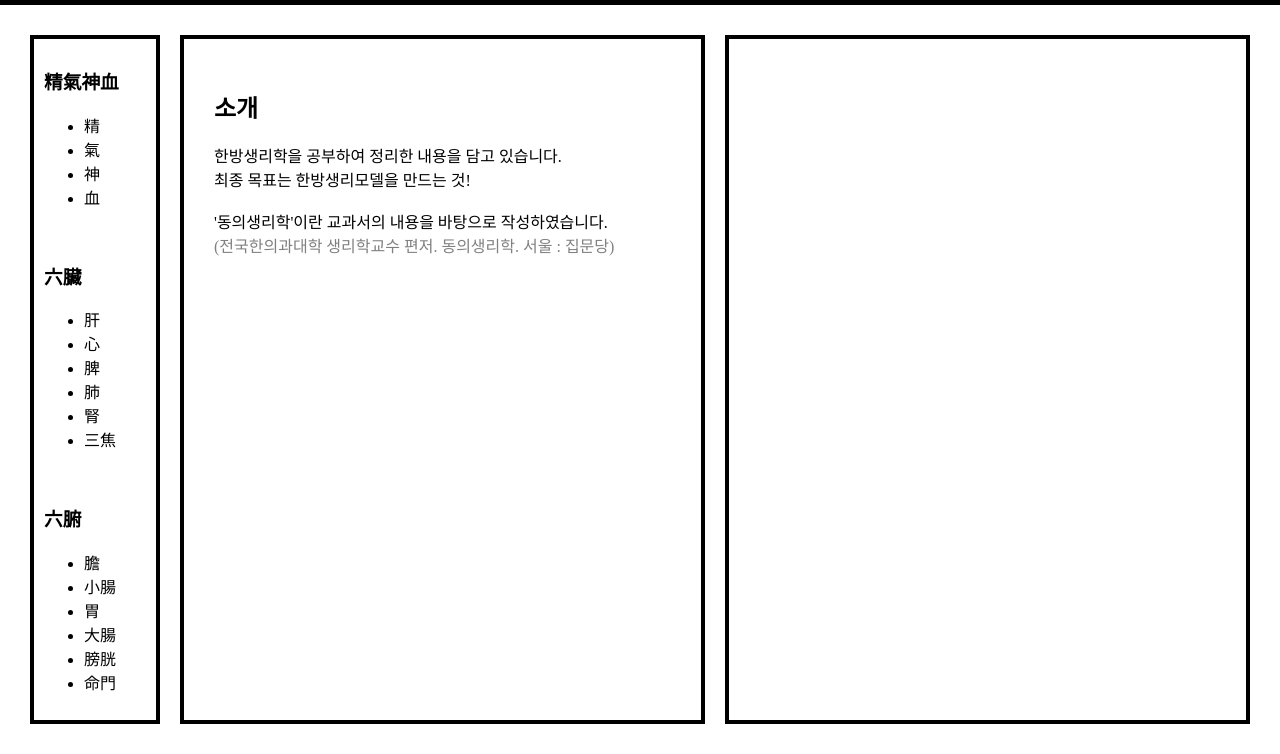
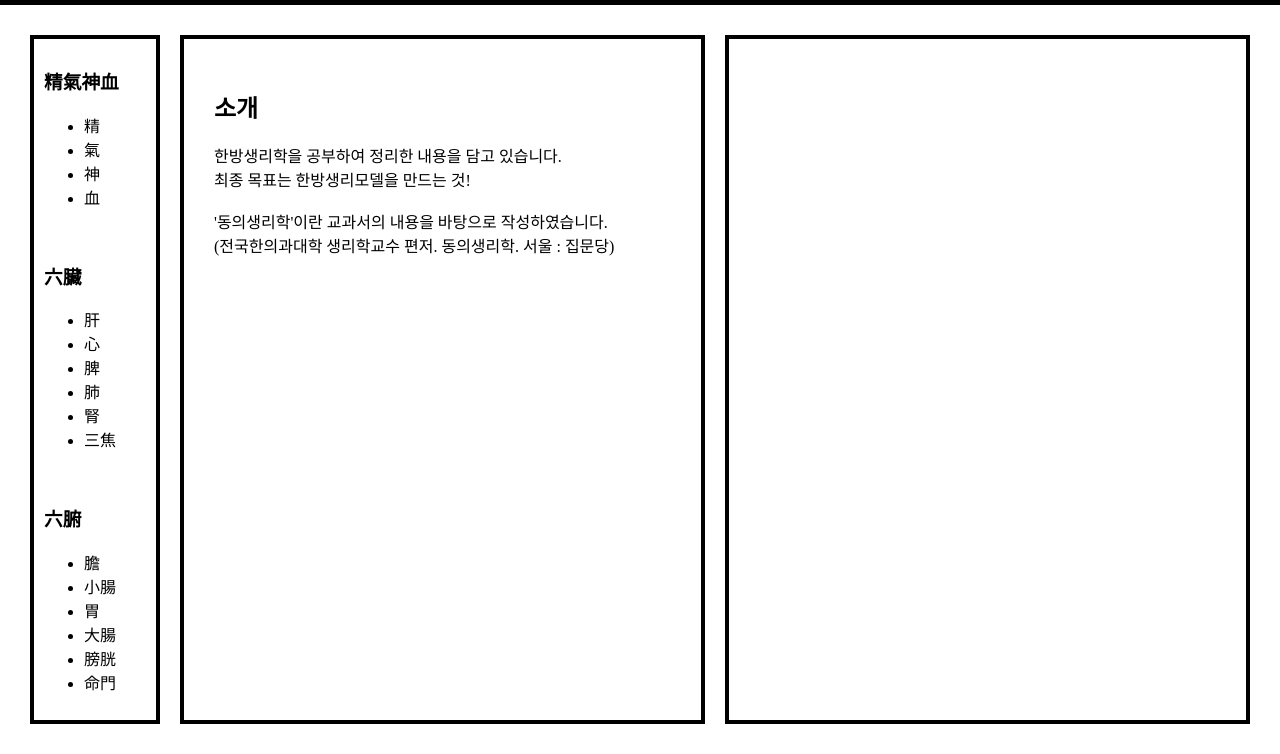
Before and after one commit to Khun0313/HanBang, a plain HTML site: page index.html in a window 1280 px wide. Shown: the part 144-898 px from the top of the page. Drawn offline with Linux system fonts and the light colour scheme; a script that the page names is missing.

Commit message:
Update style.css

```diff
--- a/style.css
+++ b/style.css
@@ -8,7 +8,7 @@ body {
     border: 7px solid black;
 }
 
-span {
+#cf {
     color: gray;
 }
 
```
